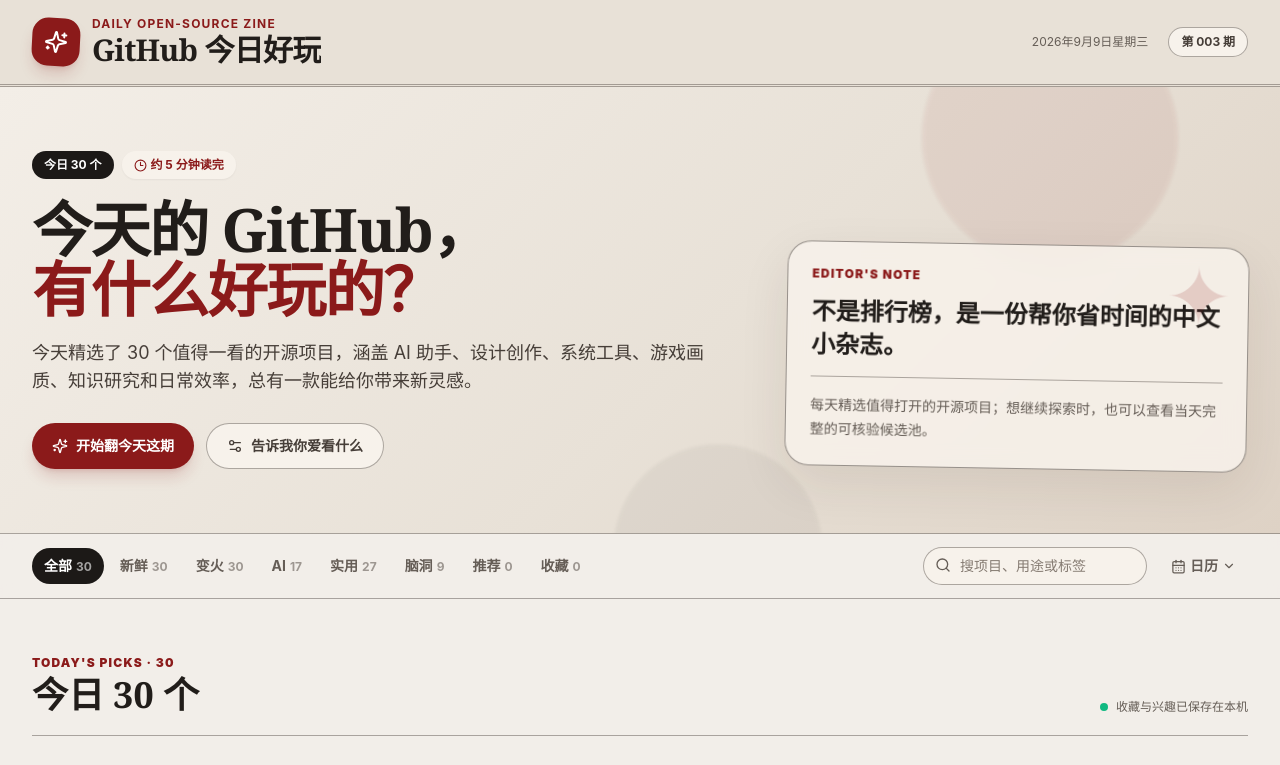
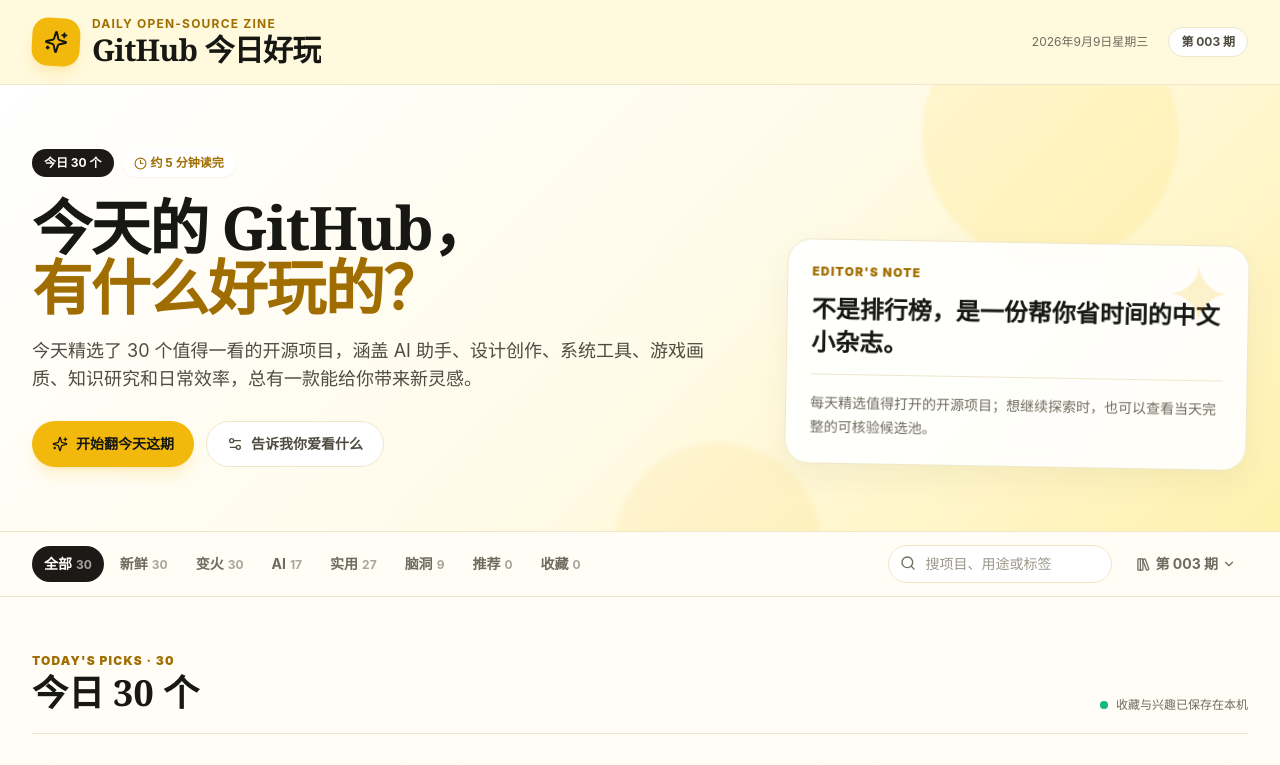
Before and after one commit to seiyachan-desuyo/github-todays-fun, a Next.js app: page / in a window 1280 px wide. Shown: the top 765 px of the page. Built offline with nearby package versions, Linux system fonts and the light colour scheme.

Commit message:
调整黄白主题与期数导航
Co-Authored-By: Aime <aime@bytedance.com>

```diff
--- a/src/app/globals.css
+++ b/src/app/globals.css
@@ -137,51 +137,50 @@
   }
 }
 
-/* 复古编辑部主题：只替换色彩与表面质感，不改变现有布局和结构。 */
+/* 黄白能力市场主题：沿用轻工作台的层级、圆点背景与白色卡片。 */
 :root {
-  --paper: #f2eee9;
-  --paper-deep: #e8e1d7;
-  --ink: #211d1a;
-  --ink-soft: #655d56;
-  --accent: #8b1a1a;
-  --accent-deep: #691313;
-  --rule: #3b332e;
+  --paper: #fffdf5;
+  --paper-deep: #fff8d9;
+  --surface: #ffffff;
+  --ink: #171713;
+  --ink-soft: #6f6b5e;
+  --accent: #f2b90c;
+  --accent-deep: #ca8f00;
+  --accent-soft: #fff4b8;
+  --rule: #eee7c9;
 }
 
 body {
   background-color: var(--paper);
-  background-image:
-    radial-gradient(circle at 18% 12%, rgba(139, 26, 26, .035), transparent 28rem),
-    repeating-linear-gradient(0deg, rgba(59, 51, 46, .018) 0, rgba(59, 51, 46, .018) 1px, transparent 1px, transparent 4px);
+  background-image: radial-gradient(circle, rgba(111, 107, 94, .12) 1px, transparent 1px);
+  background-size: 16px 16px;
 }
 
-::selection { color: #fffaf3; background: var(--accent); }
+::selection { color: var(--ink); background: #ffe16a; }
 
-/* Warm paper surfaces */
-.bg-white { background-color: #f7f2eb !important; }
-.bg-stone-50 { background-color: var(--paper) !important; }
-.bg-stone-50\/95 { background-color: rgba(242, 238, 233, .95) !important; }
+.bg-white { background-color: var(--surface) !important; }
+.bg-stone-50 { background-color: rgba(255, 253, 245, .96) !important; }
+.bg-stone-50\/95 { background-color: rgba(255, 253, 245, .95) !important; }
 .bg-amber-50,
 .bg-orange-50,
 .bg-rose-50,
-.bg-violet-50 { background-color: var(--paper-deep) !important; }
+.bg-violet-50 { background-color: #fff9dd !important; }
 .bg-amber-100,
 .bg-orange-100,
 .bg-rose-100,
-.bg-violet-100 { background-color: #ddd1c4 !important; }
-.bg-amber-200 { background-color: #d7c4b2 !important; }
-.bg-stone-100 { background-color: #e5ddd3 !important; }
-.bg-stone-200 { background-color: #d6cabd !important; }
-.bg-gradient-to-br { background-image: linear-gradient(135deg, #f3eee7 0%, #e8e1d7 56%, #ded2c5 100%) !important; }
+.bg-violet-100 { background-color: #fff1ae !important; }
+.bg-amber-200 { background-color: #ffe27a !important; }
+.bg-stone-100 { background-color: #f6f3e8 !important; }
+.bg-stone-200 { background-color: #ede8d8 !important; }
+.bg-gradient-to-br { background-image: linear-gradient(135deg, #ffffff 0%, #fffbea 52%, #fff1ae 100%) !important; }
 
-/* Editorial oxblood accents */
 .bg-orange-500,
 .bg-orange-600,
 .bg-violet-600,
 .bg-violet-700,
-.bg-rose-600 { background-color: var(--accent) !important; }
+.bg-rose-600 { background-color: var(--accent) !important; color: var(--ink) !important; }
 .hover\:bg-orange-600:hover,
-.hover\:bg-violet-700:hover { background-color: var(--accent-deep) !important; }
+.hover\:bg-violet-700:hover { background-color: var(--accent-deep) !important; color: #fff !important; }
 .text-orange-400,
 .text-orange-500,
 .text-orange-600,
@@ -193,14 +192,13 @@
 .text-amber-600,
 .text-amber-700,
 .text-amber-800,
-.text-amber-900 { color: var(--accent) !important; }
+.text-amber-900 { color: #a06d00 !important; }
 .hover\:text-orange-600:hover,
 .hover\:text-violet-700:hover { color: var(--accent-deep) !important; }
 
-/* Ink, secondary copy and rules */
 .text-stone-900 { color: var(--ink) !important; }
 .text-stone-700,
-.text-stone-600 { color: #463e38 !important; }
+.text-stone-600 { color: #4f4c42 !important; }
 .text-stone-500,
 .text-stone-400 { color: var(--ink-soft) !important; }
 .border-stone-100,
@@ -210,34 +208,35 @@
 .border-orange-300,
 .border-violet-200,
 .border-violet-300,
-.border-amber-200 { border-color: rgba(59, 51, 46, .4) !important; }
+.border-amber-200 { border-color: var(--rule) !important; }
 .border-orange-500 { border-color: var(--accent) !important; }
 .ring-orange-100,
 .ring-orange-200,
-.ring-violet-100 { --tw-ring-color: rgba(139, 26, 26, .2) !important; }
-.placeholder\:text-stone-400::placeholder { color: #857b72 !important; }
+.ring-violet-100 { --tw-ring-color: rgba(242, 185, 12, .24) !important; }
+.placeholder\:text-stone-400::placeholder { color: #9b978b !important; }
 
 header,
-footer { background-color: var(--paper-deep) !important; }
-header { border-bottom: 3px double var(--rule) !important; }
-footer { border-top: 3px double var(--rule); }
+footer { background-color: rgba(255, 255, 255, .92) !important; }
+header { border-bottom: 1px solid var(--rule) !important; }
+footer { border-top: 1px solid var(--rule); }
 
-.hero-orb-one { background: rgba(139, 26, 26, .11); }
-.hero-orb-two { background: rgba(33, 29, 26, .08); }
+.hero-orb-one { background: rgba(255, 214, 61, .24); }
+.hero-orb-two { background: rgba(242, 185, 12, .12); }
 .magazine-note {
-  border-color: rgba(59, 51, 46, .5);
-  background: rgba(247, 242, 235, .86);
-  box-shadow: 0 18px 50px rgba(59, 28, 22, .09);
+  border-color: var(--rule);
+  background: rgba(255, 255, 255, .9);
+  box-shadow: 0 12px 32px rgba(74, 64, 18, .06);
 }
-.magazine-note::after { color: rgba(139, 26, 26, .16); }
-.project-card::before { background: linear-gradient(90deg, var(--accent), #b35d4e, var(--ink)); }
-.project-card:hover { border-color: rgba(139, 26, 26, .55) !important; }
+.magazine-note::after { color: rgba(242, 185, 12, .2); }
+.project-card { box-shadow: 0 10px 28px rgba(23, 23, 19, .035); }
+.project-card::before { background: linear-gradient(90deg, #f2b90c, #ffe16a, #ca8f00); }
+.project-card:hover { border-color: rgba(242, 185, 12, .55) !important; box-shadow: 0 14px 34px rgba(74, 64, 18, .08); }
 .shadow-orange-200,
-.shadow-violet-200 { --tw-shadow-color: rgba(139, 26, 26, .18) !important; }
+.shadow-violet-200 { --tw-shadow-color: rgba(242, 185, 12, .18) !important; }
 
 @media (max-width: 767px) {
   .category-menu {
-    border-color: rgba(59, 51, 46, .4);
-    background: #f7f2eb;
+    border-color: var(--rule);
+    background: #fff;
   }
 }
--- a/src/components/DailyDiscover.tsx
+++ b/src/components/DailyDiscover.tsx
@@ -3,7 +3,7 @@
 import Link from "next/link";
 import { useEffect, useMemo, useState } from "react";
 import {
-  Bookmark, CalendarDays, Check, ChevronDown, Clock3, Github, Heart,
+  Bookmark, Check, ChevronDown, Clock3, Github, Heart, LibraryBig,
   Menu, Search, Settings2, Sparkles, X,
 } from "lucide-react";
 import { ProjectCard } from "@/components/ProjectCard";
@@ -123,12 +123,6 @@
   }
 
   const formattedDate = new Intl.DateTimeFormat("zh-CN", { year: "numeric", month: "long", day: "numeric", weekday: "long" }).format(new Date(`${edition.date}T12:00:00+08:00`));
-  const calendarDate = new Date(`${edition.date}T12:00:00+08:00`);
-  const calendarYear = calendarDate.getFullYear();
-  const calendarMonth = calendarDate.getMonth();
-  const calendarDays = Array.from({ length: new Date(calendarYear, calendarMonth + 1, 0).getDate() }, (_, index) => index + 1);
-  const calendarOffset = new Date(calendarYear, calendarMonth, 1).getDay();
-  const editionByDate = new Map(editions.map((item) => [item.date, item]));
   const isDemo = edition.mode === "demo";
 
   return (
@@ -194,18 +188,14 @@
               <input value={query} onChange={(event) => setQuery(event.target.value)} placeholder="搜项目、用途或标签" aria-label="搜索项目" className="w-full rounded-full border border-stone-200 bg-white py-2 pl-9 pr-3 text-sm outline-none transition placeholder:text-stone-400 focus:border-orange-300 focus:ring-2 focus:ring-orange-100" />
             </div>
             <div className="relative block">
-              <button onClick={() => setArchiveOpen((value) => !value)} className="flex items-center gap-1 rounded-full px-3 py-2 text-sm font-bold text-stone-500 hover:bg-white" aria-expanded={archiveOpen}><CalendarDays size={15} /> 日历 <ChevronDown size={14} className={archiveOpen ? "rotate-180" : ""} /></button>
+              <button onClick={() => setArchiveOpen((value) => !value)} className="flex items-center gap-1 rounded-full px-3 py-2 text-sm font-bold text-stone-500 hover:bg-white" aria-expanded={archiveOpen}><LibraryBig size={15} /> 第 {String(edition.issue).padStart(3, "0")} 期 <ChevronDown size={14} className={archiveOpen ? "rotate-180" : ""} /></button>
               {archiveOpen && (
-                <div className="absolute right-0 top-12 z-40 w-80 rounded-2xl border border-stone-200 bg-white p-4 shadow-xl">
-                  <div className="mb-3 flex items-center justify-between"><strong className="font-serif text-lg">{calendarYear} 年 {calendarMonth + 1} 月</strong><span className="text-xs text-stone-500">红色日期可查看</span></div>
-                  <div className="grid grid-cols-7 gap-1 text-center text-xs text-stone-500">{["日", "一", "二", "三", "四", "五", "六"].map((day) => <span key={day} className="py-1 font-bold">{day}</span>)}</div>
-                  <div className="grid grid-cols-7 gap-1 text-center text-sm">
-                    {Array.from({ length: calendarOffset }).map((_, index) => <span key={`empty-${index}`} />)}
-                    {calendarDays.map((day) => {
-                      const date = `${calendarYear}-${String(calendarMonth + 1).padStart(2, "0")}-${String(day).padStart(2, "0")}`;
-                      const available = editionByDate.get(date);
-                      const className = `grid h-9 place-items-center rounded-full ${available ? "bg-orange-50 font-black text-orange-700 hover:bg-orange-500 hover:text-white" : "text-stone-400"} ${date === edition.date ? "ring-2 ring-orange-200" : ""}`;
-                      return available ? <Link key={date} href={date === editions[0].date ? "/" : `/archive/${date}`} className={className} title={available.title}>{day}</Link> : <span key={date} className={className}>{day}</span>;
+                <div className="absolute right-0 top-12 z-40 w-80 overflow-hidden rounded-2xl border border-stone-200 bg-white p-2 shadow-xl">
+                  <div className="px-3 pb-2 pt-1"><p className="text-xs font-black uppercase tracking-widest text-orange-600">Past editions</p><p className="mt-1 text-sm text-stone-500">按期数浏览往期推送</p></div>
+                  <div className="max-h-80 overflow-y-auto">
+                    {editions.map((item) => {
+                      const selected = item.date === edition.date;
+                      return <Link key={item.date} href={item.date === editions[0].date ? "/" : `/archive/${item.date}`} className={`flex items-center justify-between gap-4 rounded-xl px-3 py-3 transition ${selected ? "bg-orange-50 text-orange-700" : "hover:bg-orange-50"}`}><span><strong className="block text-sm">第 {String(item.issue).padStart(3, "0")} 期</strong><span className="mt-1 block text-xs text-stone-500">{item.title}</span></span><span className="shrink-0 text-xs text-stone-400">{item.date.slice(5).replace("-", ".")}</span></Link>;
                     })}
                   </div>
                 </div>
```
